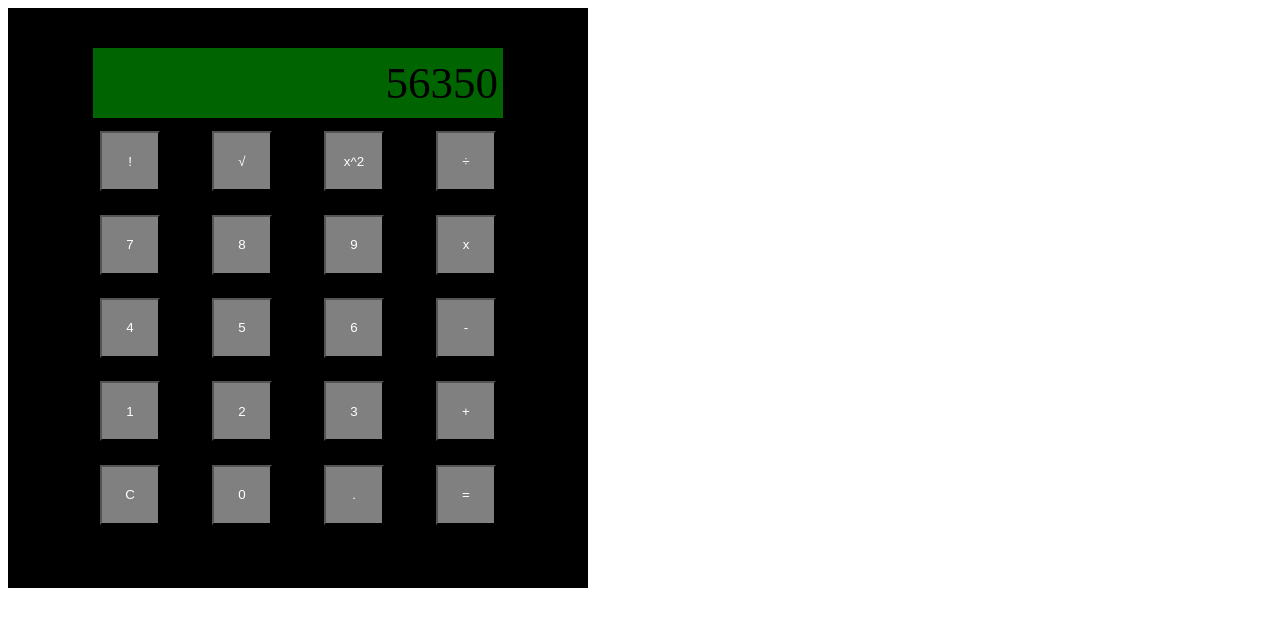
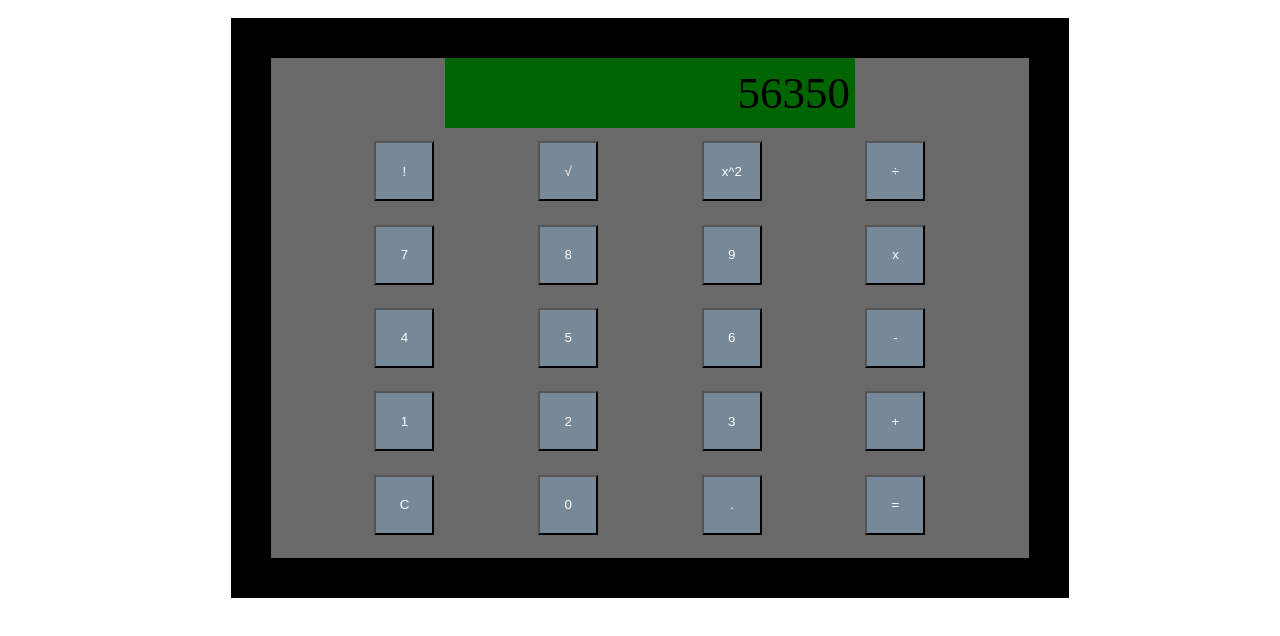
Before and after one commit to CPettifo/odin-calculator, a plain HTML site: page index.html in a window 1280 px wide. Drawn offline with Linux system fonts and the light colour scheme.

Commit message:
finish calculator layout

```diff
--- a/calculator.js
+++ b/calculator.js
@@ -7,14 +7,12 @@ function drawCalc() {
     for (let i = 0; i < 6; i++) {
         const row = document.createElement("row");
         row.classList.add("row");
-        row.style.backgroundColor = "black";
         calculator.appendChild(row);
         if (i > 0) {
             for (let j = 0; j < 4; j++) {
                 const button = document.createElement("button");
                 button.classList.add("button");
                 button.style.color = "white";
-                button.style.backgroundColor = "grey";
                 button.textContent = buttons[counter];
                 row.appendChild(button);
                 counter ++;
--- a/style.css
+++ b/style.css
@@ -1,18 +1,30 @@
+.top {
+    margin: auto;
+    width: 100%;
+    border: 3px black;
+    padding: 10px;
+    display: flex;
+    justify-content: center;
+}
+
 #calculator {
     display: flex;
     flex-direction: column;
     justify-content: space-around;
     align-items: space-between;
-    width: 500px;
+    width: 60%;
     height: 500px;
-    border: 40px;
+    border: 20px black;
     border-style: solid;
+    padding: 20px;
+    background-color:black;
 }
 
 .row {
     display: flex;
     flex: 1;
     justify-content: space-evenly;
+    background-color: #696969;
 }
 
 .button {
@@ -21,6 +33,7 @@
     height: 60px;
     justify-content: center;
     align-items: center;
+    background-color: #778899;
 }
 
 .display {
```
